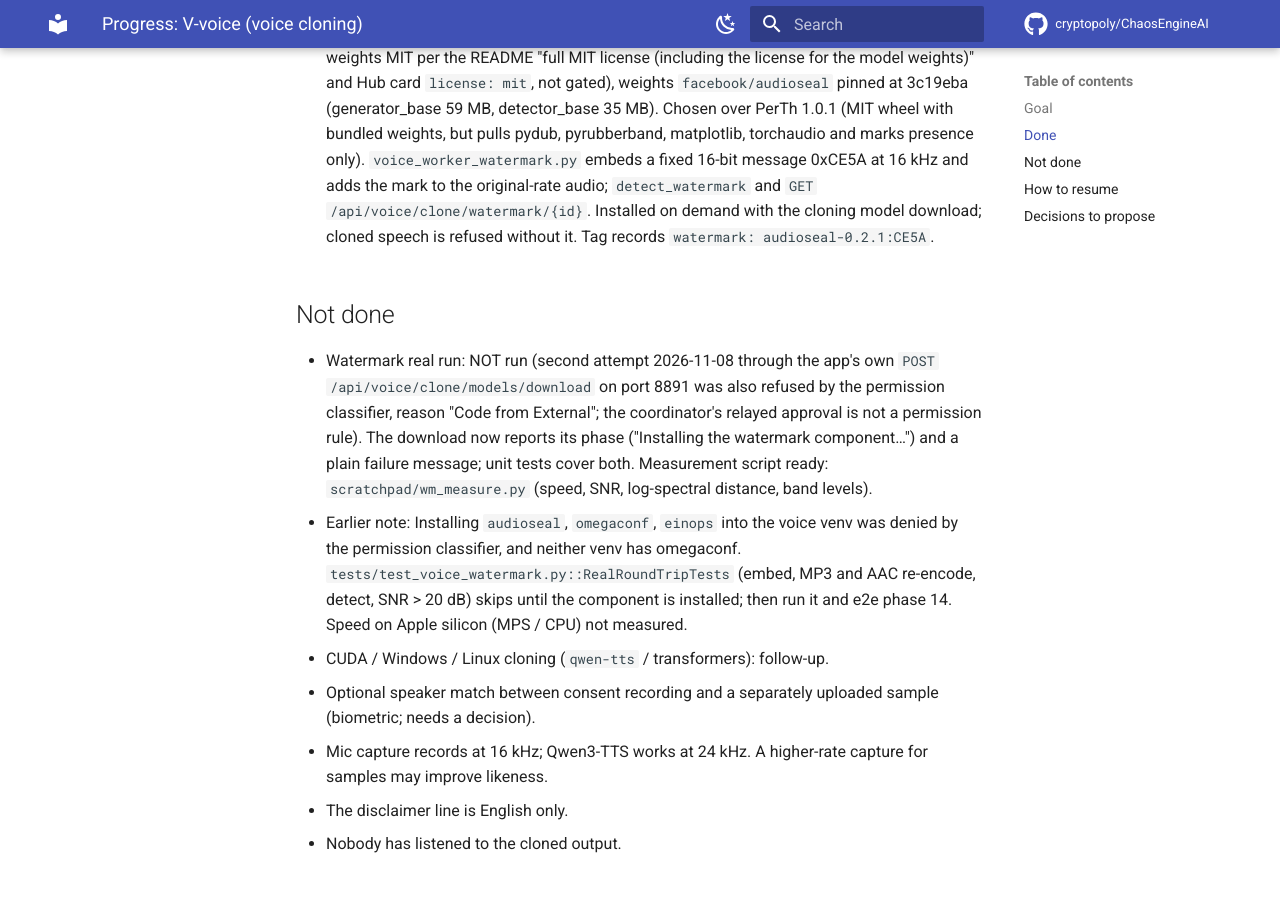
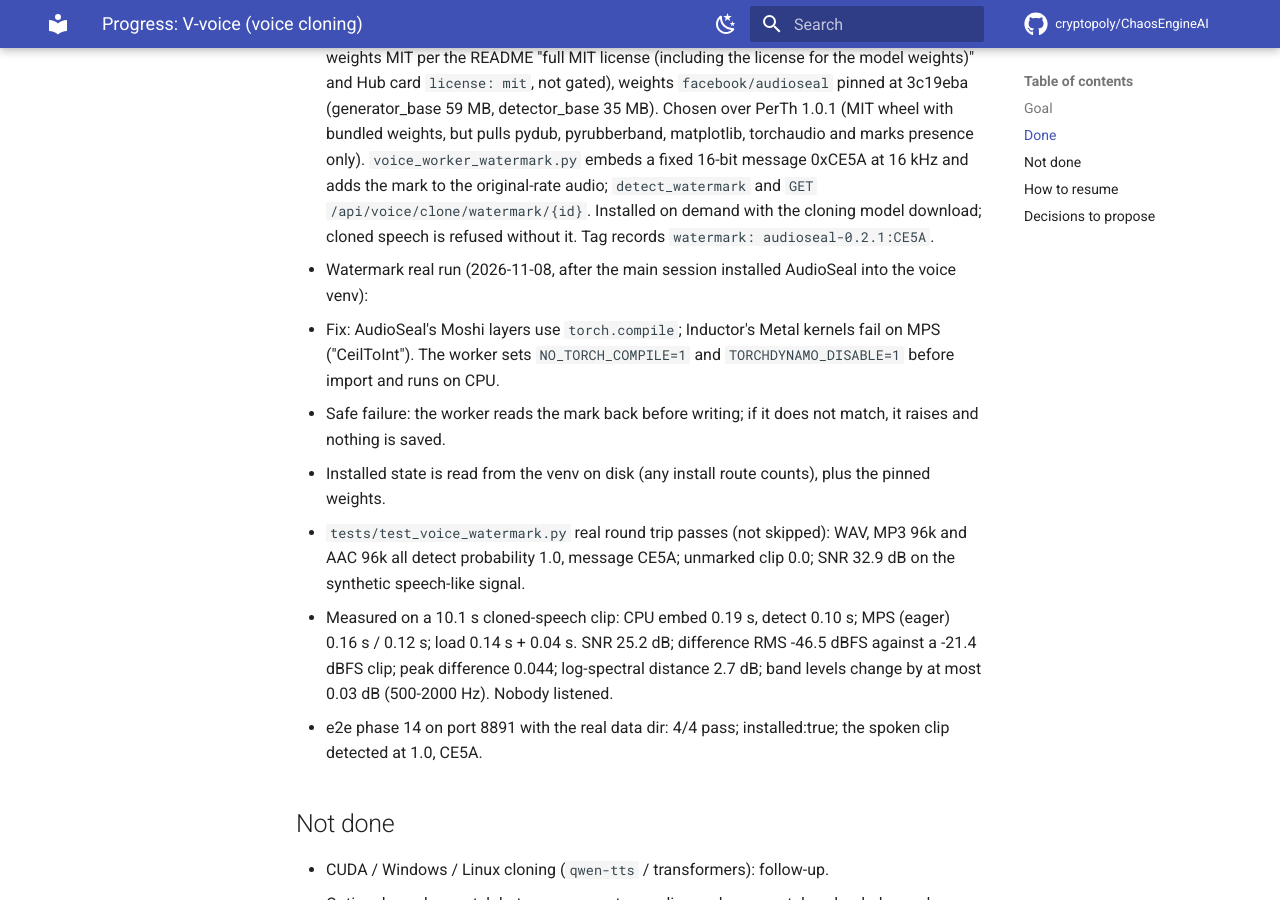
Before and after one commit to cryptopoly/ChaosEngineAI, an MkDocs documentation site: the page built from docs/hub/progress/v-voice.md, in a window 1280 px wide and 900 px high, scrolled down 1120 px. Built offline with MkDocs 1.6.1 and Material for MkDocs 9.7.7, drawn with Linux system fonts in a browser that asks for light colours; comment, search, counter and statistics services are not loaded.

Commit message:
fix(voice): read the watermark install from the venv on disk; record the real watermark run

```diff
--- a/docs/hub/progress/v-voice.md
+++ b/docs/hub/progress/v-voice.md
@@ -38,18 +38,19 @@ cloning off for agents and other machines by default, and an AudioSeal watermark
   only). `voice_worker_watermark.py` embeds a fixed 16-bit message 0xCE5A at 16 kHz and adds the mark to the
   original-rate audio; `detect_watermark` and `GET /api/voice/clone/watermark/{id}`. Installed on demand with the
   cloning model download; cloned speech is refused without it. Tag records `watermark: audioseal-0.2.1:CE5A`.
+- Watermark real run (2026-11-08, after the main session installed AudioSeal into the voice venv):
+  - Fix: AudioSeal's Moshi layers use `torch.compile`; Inductor's Metal kernels fail on MPS ("CeilToInt").
+    The worker sets `NO_TORCH_COMPILE=1` and `TORCHDYNAMO_DISABLE=1` before import and runs on CPU.
+  - Safe failure: the worker reads the mark back before writing; if it does not match, it raises and nothing is saved.
+  - Installed state is read from the venv on disk (any install route counts), plus the pinned weights.
+  - `tests/test_voice_watermark.py` real round trip passes (not skipped): WAV, MP3 96k and AAC 96k all detect
+    probability 1.0, message CE5A; unmarked clip 0.0; SNR 32.9 dB on the synthetic speech-like signal.
+  - Measured on a 10.1 s cloned-speech clip: CPU embed 0.19 s, detect 0.10 s; MPS (eager) 0.16 s / 0.12 s;
+    load 0.14 s + 0.04 s. SNR 25.2 dB; difference RMS -46.5 dBFS against a -21.4 dBFS clip; peak difference 0.044;
+    log-spectral distance 2.7 dB; band levels change by at most 0.03 dB (500-2000 Hz). Nobody listened.
+  - e2e phase 14 on port 8891 with the real data dir: 4/4 pass; installed:true; the spoken clip detected at 1.0, CE5A.
 
 ## Not done
-
-- Watermark real run: NOT run (second attempt 2026-11-08 through the app's own `POST /api/voice/clone/models/download`
-  on port 8891 was also refused by the permission classifier, reason "Code from External"; the coordinator's relayed
-  approval is not a permission rule). The download now reports its phase ("Installing the watermark component…")
-  and a plain failure message; unit tests cover both. Measurement script ready:
-  `scratchpad/wm_measure.py` (speed, SNR, log-spectral distance, band levels).
-- Earlier note: Installing `audioseal`, `omegaconf`, `einops` into the voice venv was denied by the
-  permission classifier, and neither venv has omegaconf. `tests/test_voice_watermark.py::RealRoundTripTests`
-  (embed, MP3 and AAC re-encode, detect, SNR > 20 dB) skips until the component is installed; then run it and
-  e2e phase 14. Speed on Apple silicon (MPS / CPU) not measured.
 
 - CUDA / Windows / Linux cloning (`qwen-tts` / transformers): follow-up.
 - Optional speaker match between consent recording and a separately uploaded sample (biometric; needs a decision).
```
Also changed, not shown: 2 other files.
